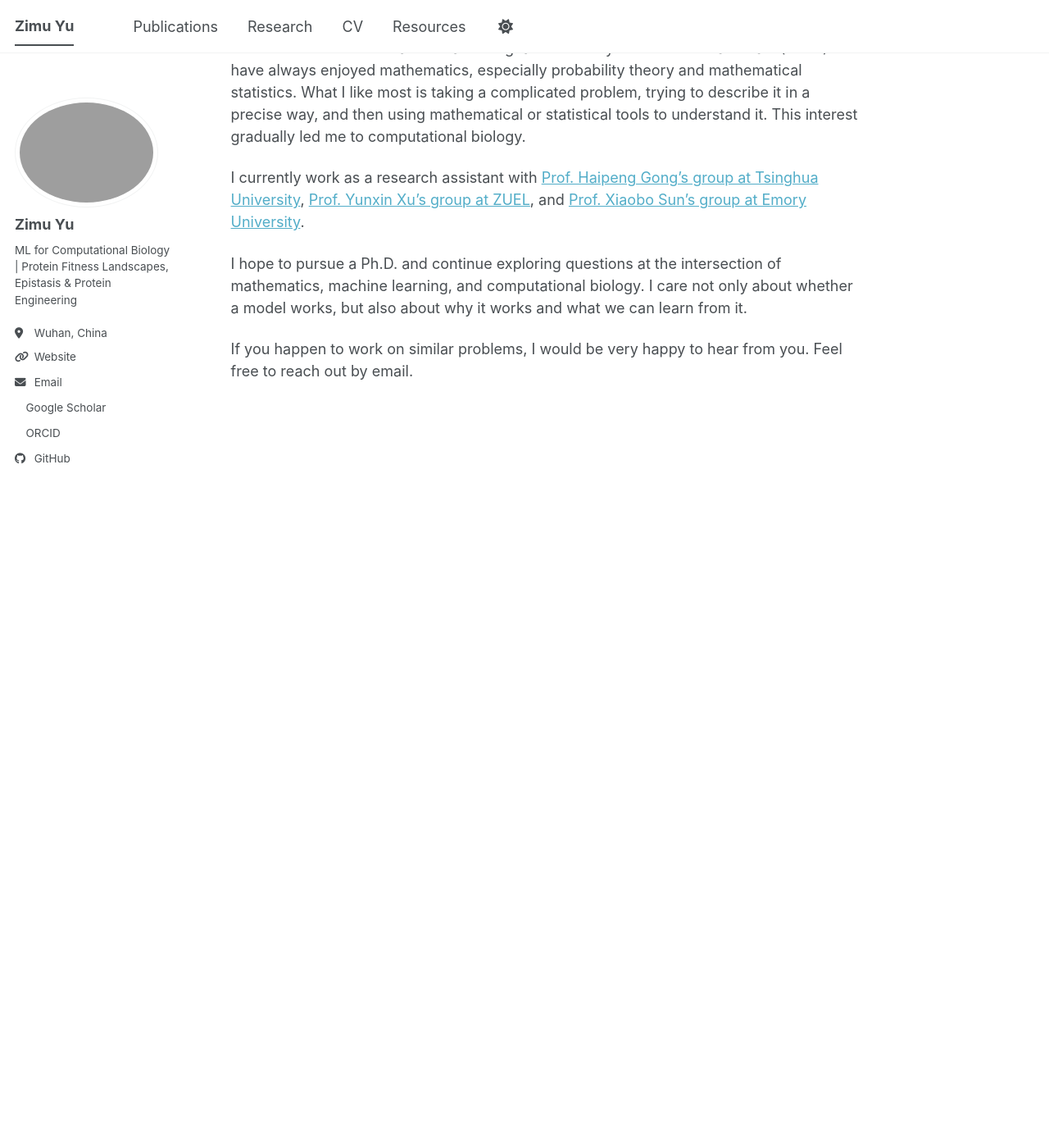
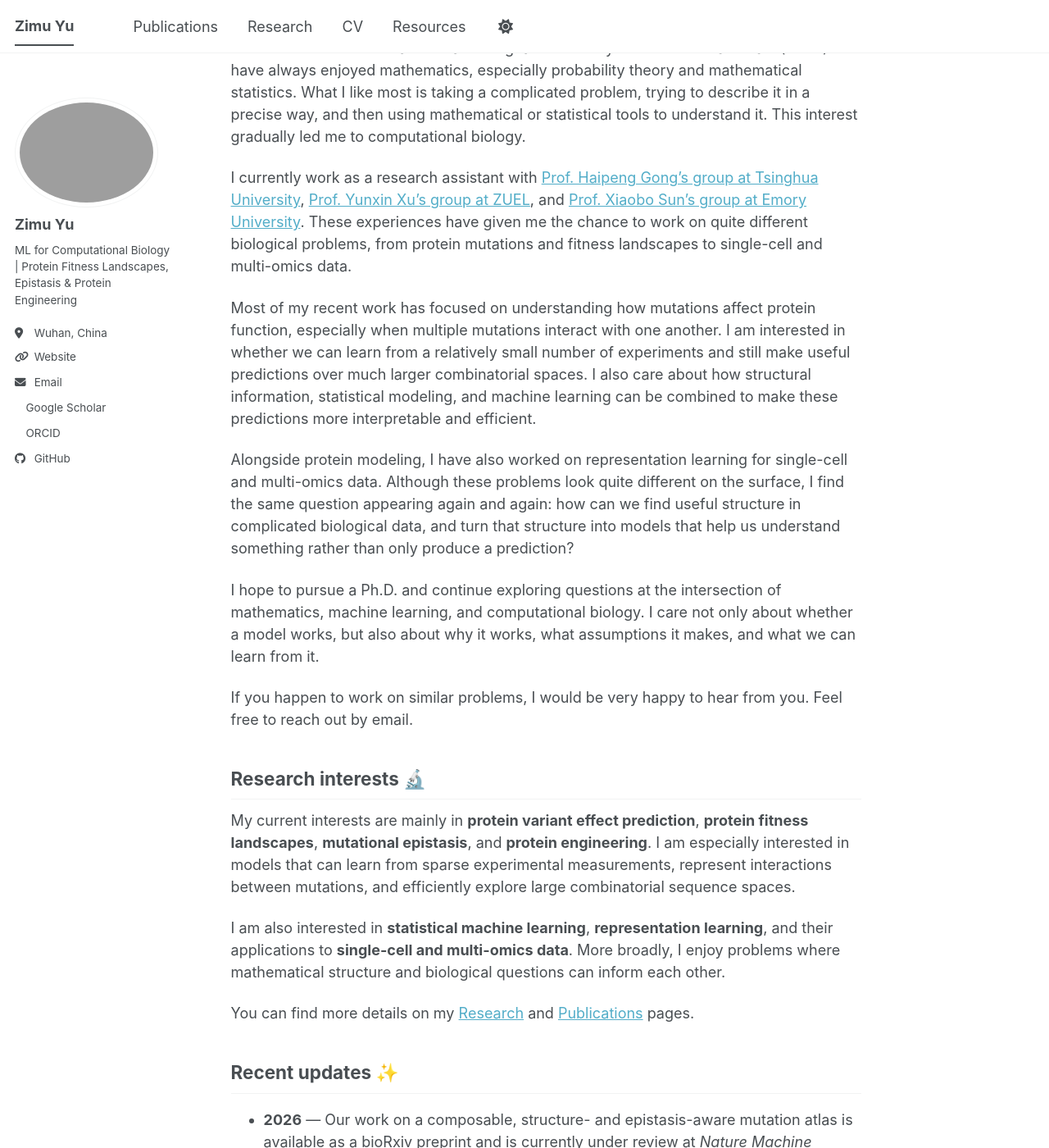
Before and after one commit to zimu-yu/zimu-yu.github.io, a Jekyll site: the page built from _pages/about.md, in a window 1280 px wide and 1400 px high, scrolled down 244 px. Shown: the whole window at 82% size. Built offline with Jekyll 4.4.1, drawn with Linux system fonts in a browser that asks for light colours; a style sheet for code colours, icons or effects is not loaded; before the commit the page ends 900 px from its top, so only the background shows below that; some of the changed text lies outside the part shown.

Commit message:
Update about.md

```diff
--- a/_pages/about.md
+++ b/_pages/about.md
@@ -15,8 +15,28 @@ Hi, welcome to my page!
 
 I'm Zimu Yu. I studied Statistics at Zhongnan University of Economics and Law (ZUEL). I have always enjoyed mathematics, especially probability theory and mathematical statistics. What I like most is taking a complicated problem, trying to describe it in a precise way, and then using mathematical or statistical tools to understand it. This interest gradually led me to computational biology.
 
-I currently work as a research assistant with [Prof. Haipeng Gong's group at Tsinghua University](https://life.tsinghua.edu.cn/lifeen/info/1034/1086.htm), [Prof. Yunxin Xu's group at ZUEL](https://tsxy.zuel.edu.cn/2025/0527/c14199a392774/page.htm), and [Prof. Xiaobo Sun's group at Emory University](https://med.emory.edu/directory/profile/?u=XSUN28).
+I currently work as a research assistant with [Prof. Haipeng Gong's group at Tsinghua University](https://life.tsinghua.edu.cn/lifeen/info/1034/1086.htm), [Prof. Yunxin Xu's group at ZUEL](https://tsxy.zuel.edu.cn/2025/0527/c14199a392774/page.htm), and [Prof. Xiaobo Sun's group at Emory University](https://med.emory.edu/directory/profile/?u=XSUN28). These experiences have given me the chance to work on quite different biological problems, from protein mutations and fitness landscapes to single-cell and multi-omics data.
 
-I hope to pursue a Ph.D. and continue exploring questions at the intersection of mathematics, machine learning, and computational biology. I care not only about whether a model works, but also about why it works and what we can learn from it.
+Most of my recent work has focused on understanding how mutations affect protein function, especially when multiple mutations interact with one another. I am interested in whether we can learn from a relatively small number of experiments and still make useful predictions over much larger combinatorial spaces. I also care about how structural information, statistical modeling, and machine learning can be combined to make these predictions more interpretable and efficient.
+
+Alongside protein modeling, I have also worked on representation learning for single-cell and multi-omics data. Although these problems look quite different on the surface, I find the same question appearing again and again: how can we find useful structure in complicated biological data, and turn that structure into models that help us understand something rather than only produce a prediction?
+
+I hope to pursue a Ph.D. and continue exploring questions at the intersection of mathematics, machine learning, and computational biology. I care not only about whether a model works, but also about why it works, what assumptions it makes, and what we can learn from it.
 
 If you happen to work on similar problems, I would be very happy to hear from you. Feel free to reach out by email.
+
+## Research interests 🔬
+
+My current interests are mainly in **protein variant effect prediction**, **protein fitness landscapes**, **mutational epistasis**, and **protein engineering**. I am especially interested in models that can learn from sparse experimental measurements, represent interactions between mutations, and efficiently explore large combinatorial sequence spaces.
+
+I am also interested in **statistical machine learning**, **representation learning**, and their applications to **single-cell and multi-omics data**. More broadly, I enjoy problems where mathematical structure and biological questions can inform each other.
+
+You can find more details on my [Research](/research/) and [Publications](/publications/) pages.
+
+## Recent updates ✨
+
+- **2026** — Our work on a composable, structure- and epistasis-aware mutation atlas is available as a bioRxiv preprint and is currently under review at *Nature Machine Intelligence*.
+- **2026** — Our work on RADAR, a marker-free framework for anomalous-cell discovery across multi-sample and multimodal single-cell omics, is currently under review at *Bioinformatics*.
+- **2026** — Our work on MetaAI and cellular sequence–metabolite landscapes is currently under peer review at *Nature Microbiology*.
+- **2025** — CAPE, our work on causality-aware positional encoding for non-sequential features, was accepted to **NeurIPS 2025**.
+- **2025** — I received my B.S. in Statistics from ZUEL.
```
